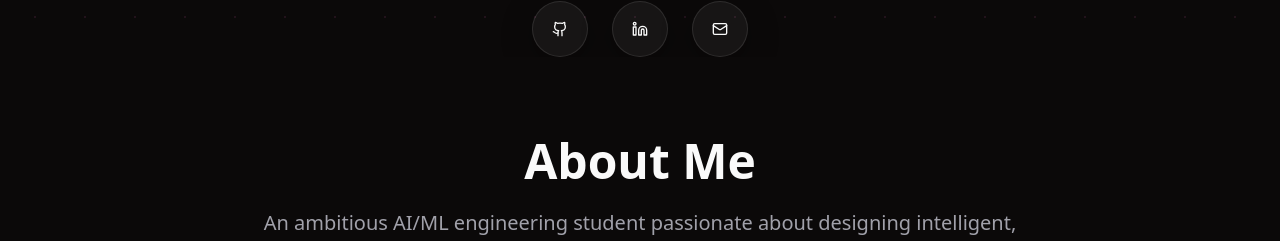
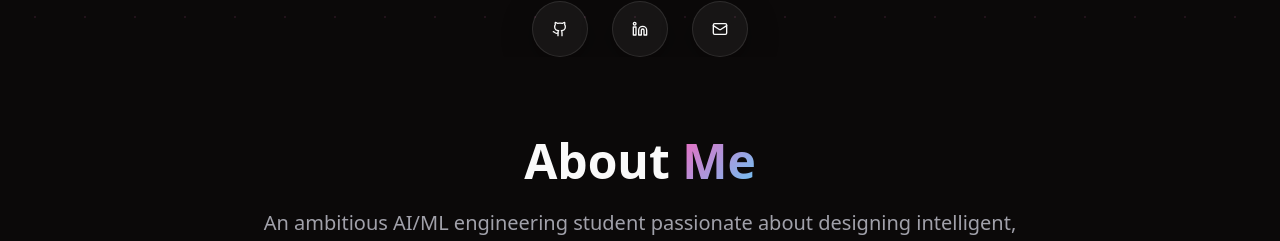
Before and after one commit to thanushshetty9353/moving-page-creator, a React (Vite) app: page / in a window 1280 px wide. Shown: the part 953-1194 px from the top of the page. Built offline with nearby package versions, Linux system fonts and the light colour scheme.

Commit message:
Fix: Blank screen issue
The website was displaying a blank screen. This commit addresses the issue.

```diff
--- a/src/index.css
+++ b/src/index.css
@@ -340,4 +340,16 @@ All colors MUST be HSL.
     box-shadow: var(--shadow-neon-pink);
     animation: borderGlow 3s ease-in-out infinite alternate;
   }
+
+  /* Missing gradient utilities */
+  .text-gradient {
+    background: var(--neon-gradient-1);
+    background-clip: text;
+    -webkit-background-clip: text;
+    -webkit-text-fill-color: transparent;
+  }
+
+  .animate-pulse-glow {
+    animation: pulseNeon 2s ease-in-out infinite;
+  }
 }
```
